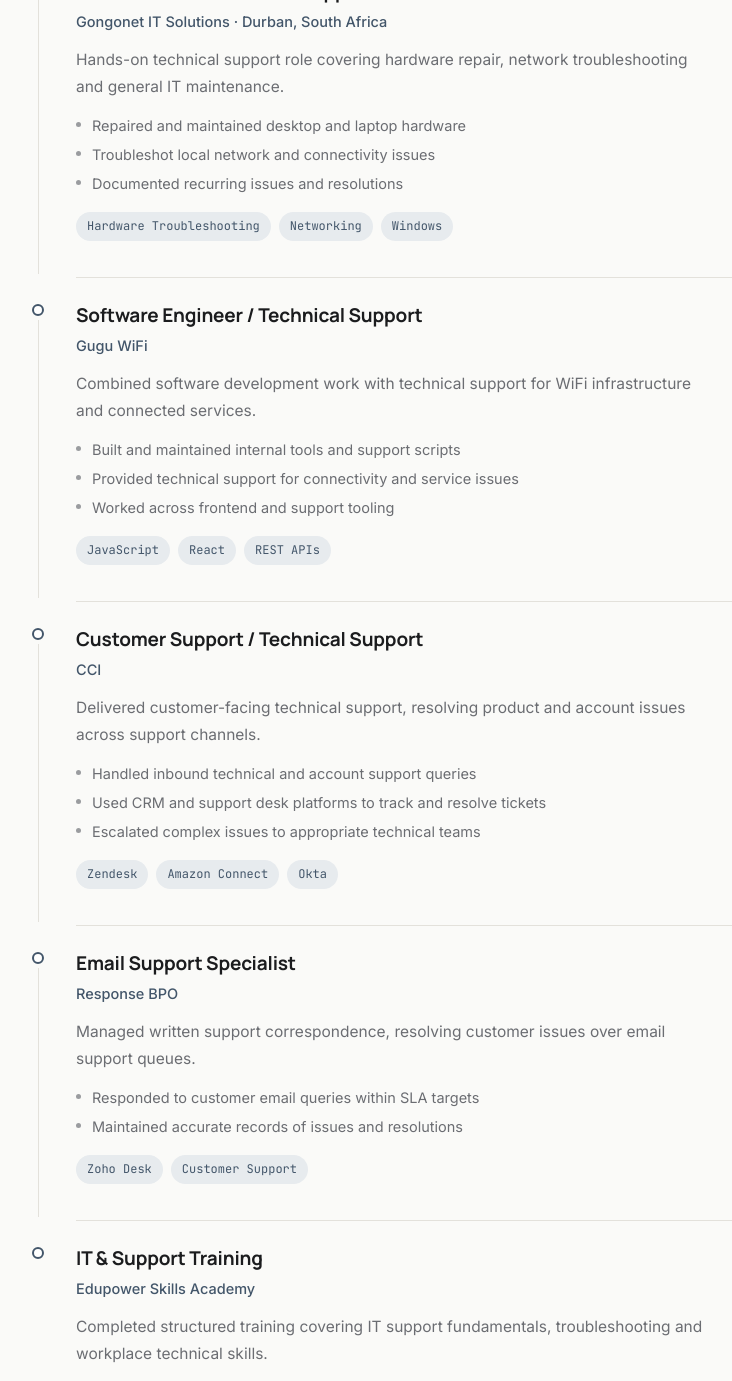
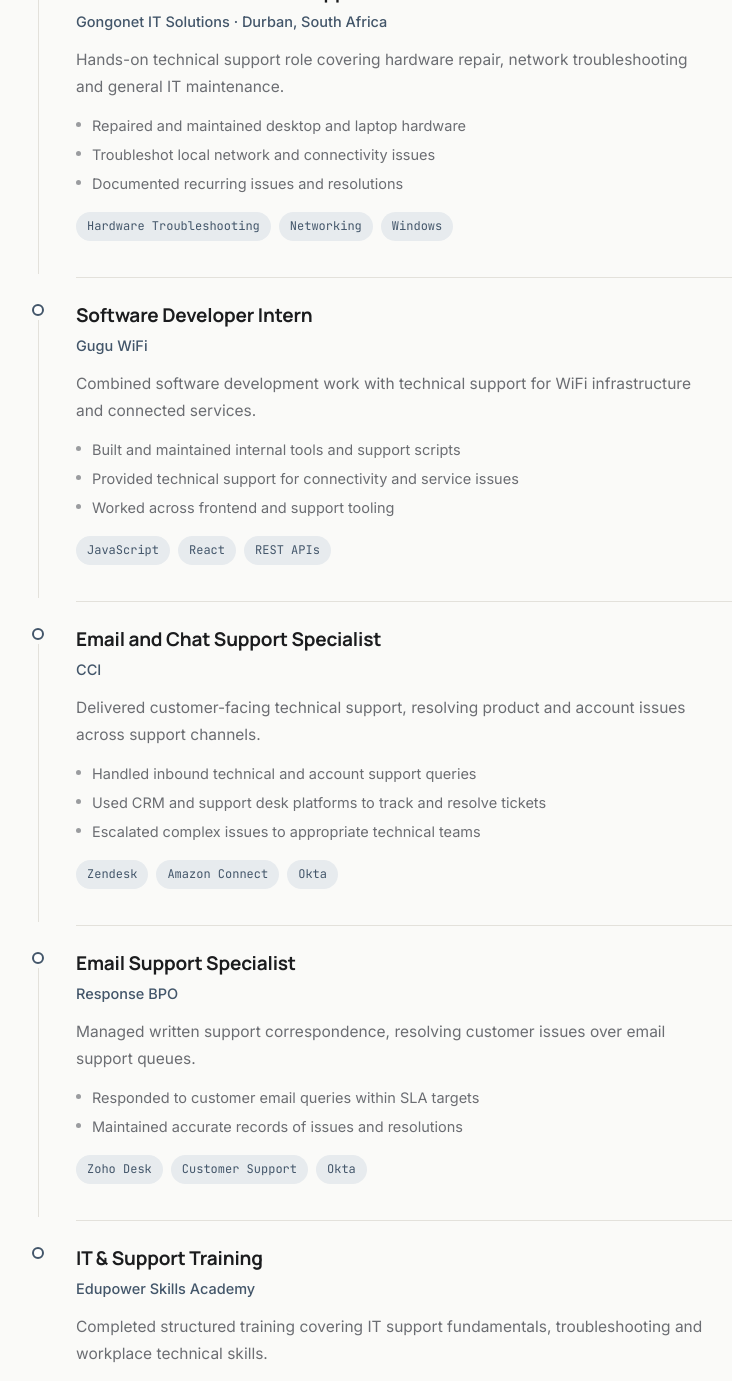
Before and after one commit to Sxcelo777/sxcelo-portfolio, a React (Vite) app: page / in a window 1280 px wide. Shown: the part 2893-4274 px from the top of the page, without its empty margins (120-852 px from the left). Built offline with nearby package versions, Linux system fonts and the light colour scheme.

Commit message:
Update roles and technologies in experience data

```diff
--- a/src/data/experience.js
+++ b/src/data/experience.js
@@ -30,7 +30,7 @@
   },
   {
     company: 'Gugu WiFi',
-    role: 'Software Engineer / Technical Support',
+    role: 'Software Developer Intern',
     dates: '',
     location: '',
     description:
@@ -44,7 +44,7 @@
   },
   {
     company: 'CCI',
-    role: 'Customer Support / Technical Support',
+    role: 'Email and Chat Support Specialist',
     dates: '',
     location: '',
     description:
@@ -67,7 +67,7 @@
       'Responded to customer email queries within SLA targets',
       'Maintained accurate records of issues and resolutions',
     ],
-    technologies: ['Zoho Desk', 'Customer Support'],
+    technologies: ['Zoho Desk', 'Customer Support', 'Okta'],
   },
   {
     company: 'Edupower Skills Academy',
```
